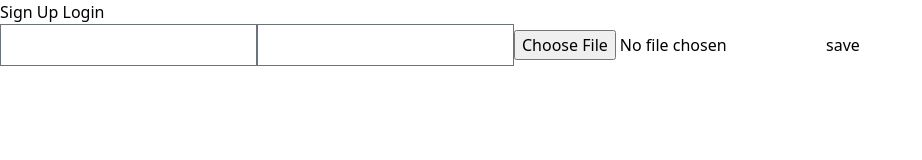
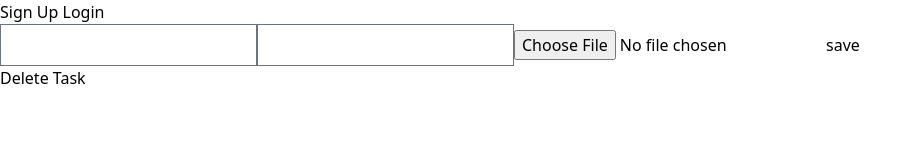
Before and after one commit to tmg-m/Project-m3-frontend, a React (Create React App) app: page /task/1/edit in a window 1280 px wide. Shown: the top 160 px of the page, without its empty margins (0-922 px from the left). Built offline with nearby package versions, Linux system fonts and the light colour scheme; no server answers; the HTML template or start-up script is replaced by a standard one.

Commit message:
delete task: user able to delete tasks

```diff
--- a/src/components/TaskEdit.jsx
+++ b/src/components/TaskEdit.jsx
@@ -35,6 +35,11 @@ function TaskEdit () {
     navigate(`/task/${id}`)
   }
 
+  const deleteTask = async () => {
+    apiService.deleteTask(id)
+    navigate(`/task`)
+  }
+
   return (
     <>
       <form onSubmit={editMyTask}>
@@ -43,6 +48,7 @@ function TaskEdit () {
         <input type="file" name="imgUrl" value={form.imgUrl}onChange={handleForm}/>
         <button type="submit">save</button>
       </form>
+      <button onClick={deleteTask} >Delete Task</button>
     </>
   )
 }
--- a/src/services/api.service.js
+++ b/src/services/api.service.js
@@ -43,6 +43,11 @@ class ApiService {
     return this.api.put(`/task/${id}/edit`, form)
   }
 
+  deleteTask = (id) => {
+    console.log("task deleted")
+    return this.api.delete(`/task/${id}/delete`)
+  }
+
   // createTask = (body) => {
 
   // }
```
